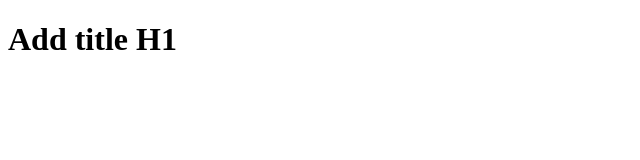
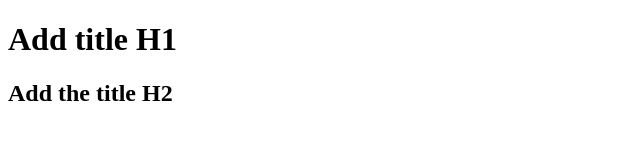
Before and after one commit to philippedu69/sharezza, a plain HTML site: page index.html in a window 1280 px wide. Shown: the whole page, without its empty margins (0-640 px from the left). Drawn offline with Linux system fonts and the light colour scheme.

Commit message:
add the title h2

```diff
--- a/index.html
+++ b/index.html
@@ -6,5 +6,6 @@
 </head>
 <body>
     <h1>Add title H1</h1>
+    <h2>Add the title H2</h2>
 </body>
 </html>
```
